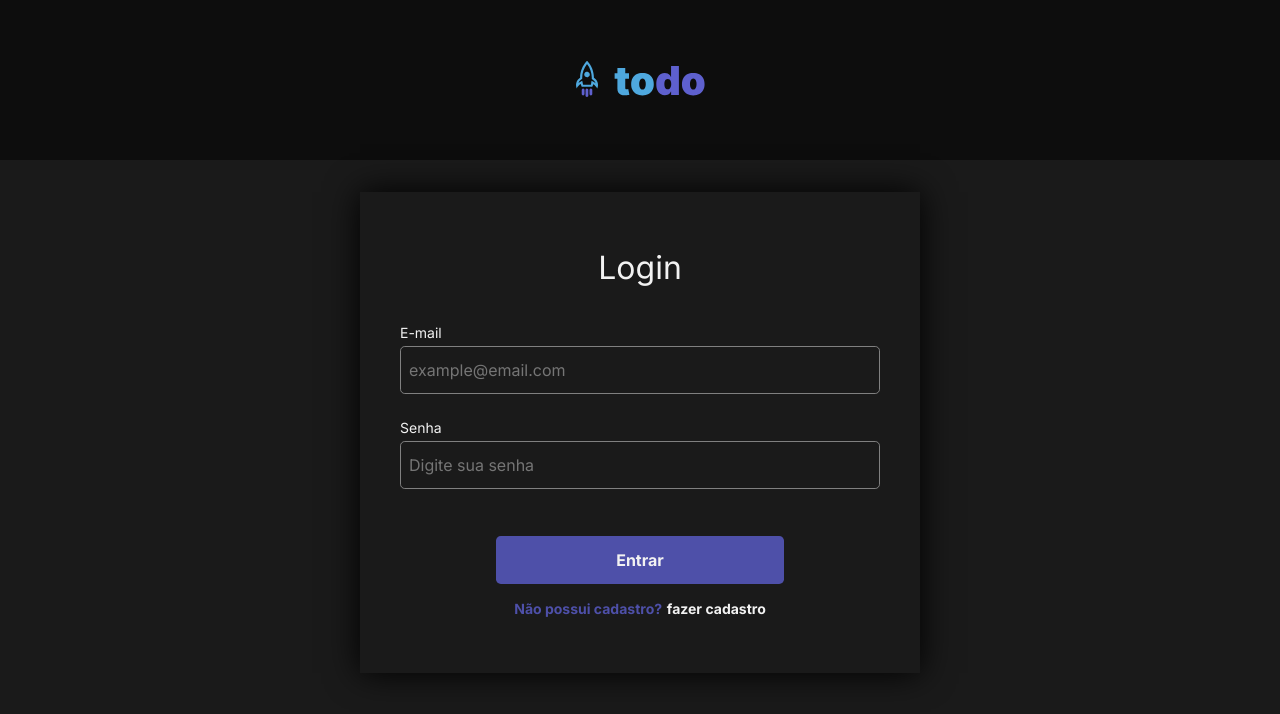
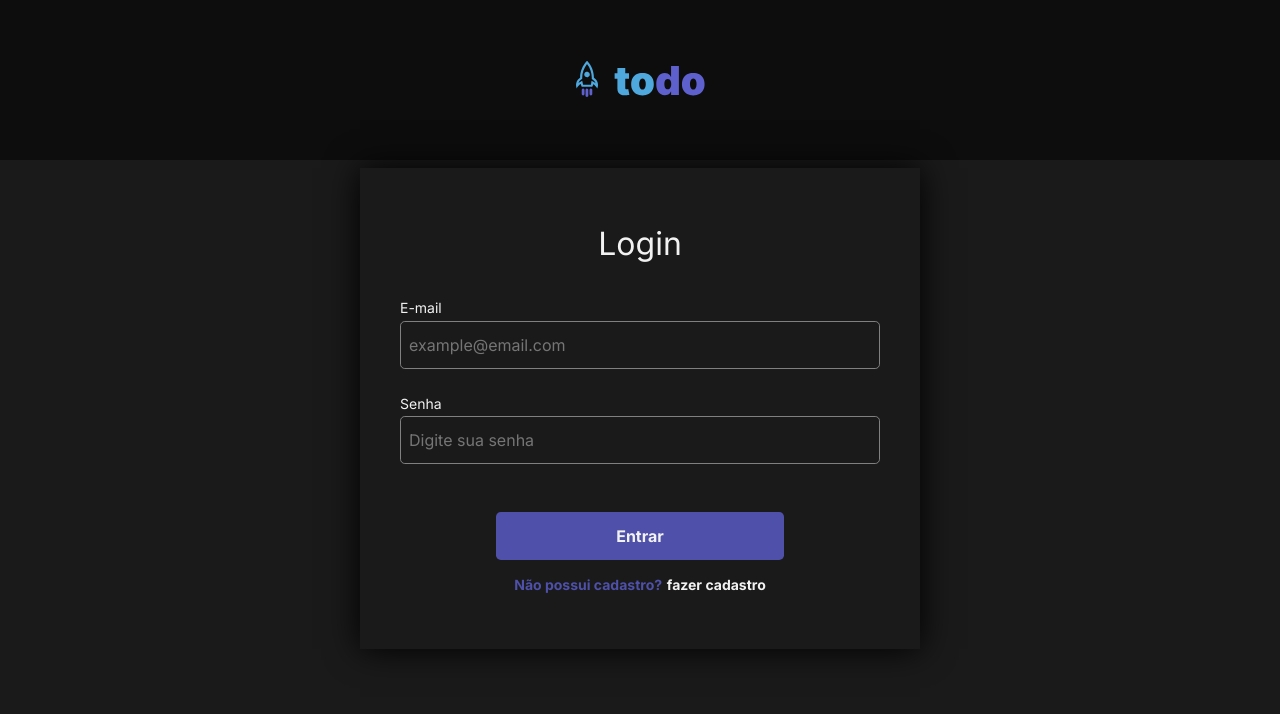
Before and after one commit to kaiomoreira-dev/app-todo, a React (Vite) app: page / in a window 1280 px wide. Shown: the top 714 px of the page. Built offline with nearby package versions, Linux system fonts and the light colour scheme; the HTML template or start-up script is replaced by a standard one.

Commit message:
fix: bug margin-botom for login add: mix-height 100vh

```diff
--- a/src/components/pages/users/login/Login.module.css
+++ b/src/components/pages/users/login/Login.module.css
@@ -3,10 +3,11 @@ body{
 }
 .container{
     display: flex;
+    min-height: 100vh;
     justify-content: center;
     align-items: center;
     flex-direction: column;
-    margin-top: 10rem;
+    margin-top: 2rem;
 }
 
 .form{
```
